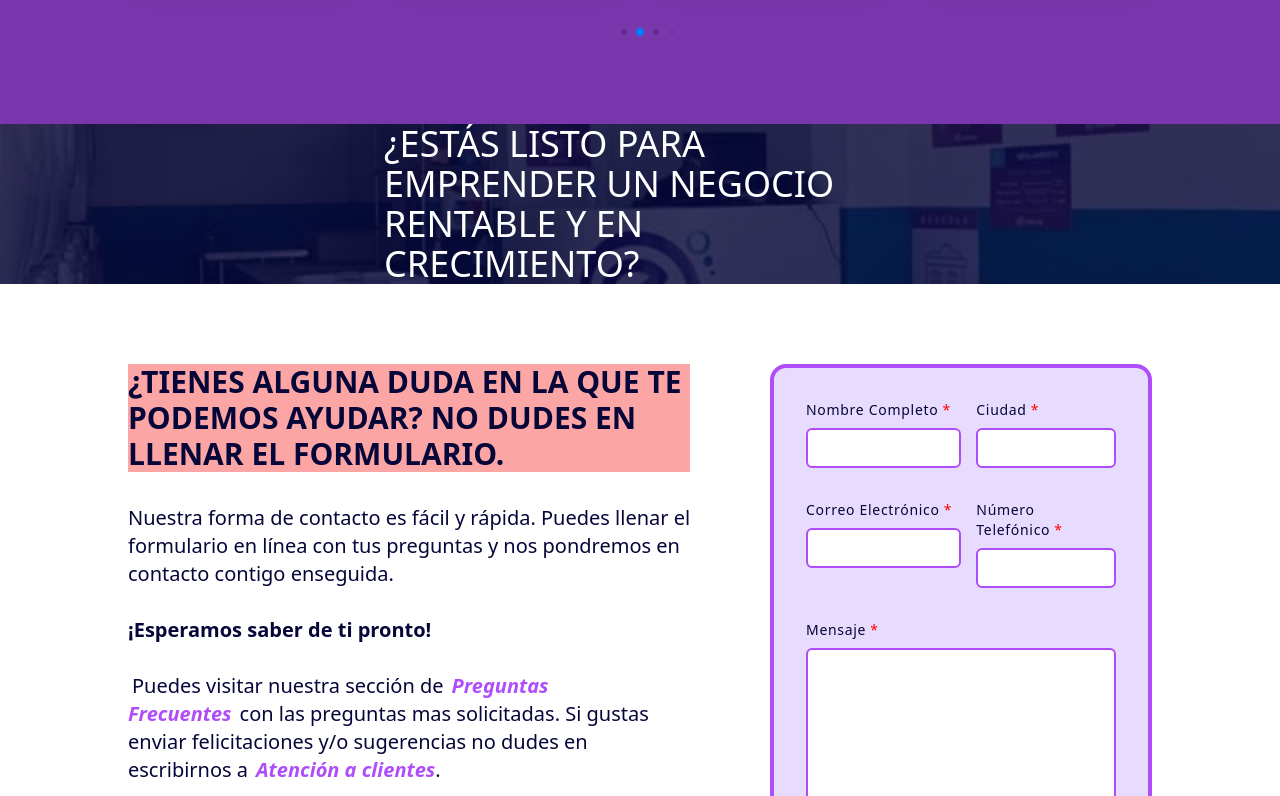
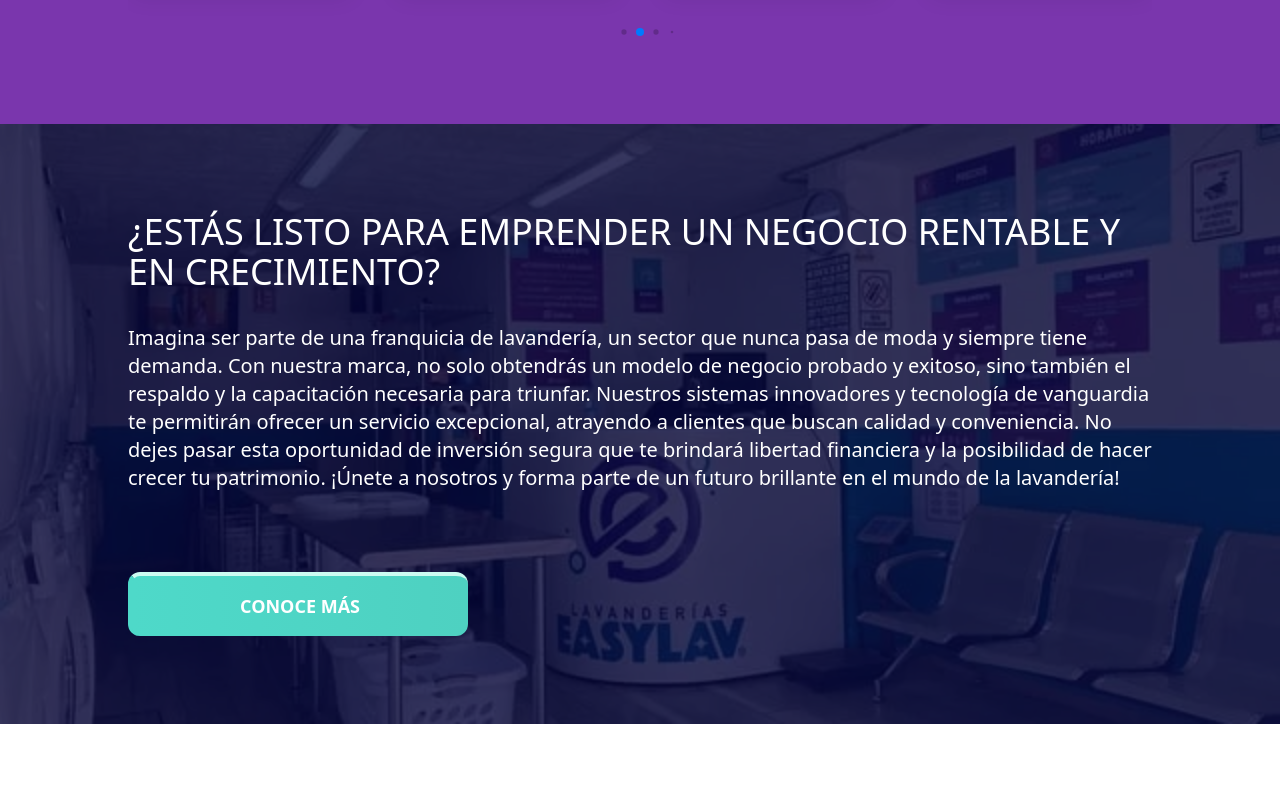
Before and after one commit to dspwebstudiomx/easylav-react, a React (Vite) app: page / in a window 1280 px wide. Shown: the part 3480-4276 px from the top of the page. Built offline with nearby package versions, Linux system fonts and the light colour scheme.

Commit message:
Refactoriza el componente BackgroundImageSection para mejorar la legibilidad y la estructura, y actualiza el uso del contenedor en QuieresUnaFranquicia.

```diff
--- a/src/components/sections/BackgroundImageSection.jsx
+++ b/src/components/sections/BackgroundImageSection.jsx
@@ -1,10 +1,26 @@
-import { Section } from 'components'
-import PropTypes from 'prop-types'
+import { Container, Section } from 'components';
+import PropTypes from 'prop-types';
 
-const BackgroundImageSection = ({ className, align, id, height, children, image_768, image_576, image_240, image_1024, image_1200, image_1920, opacity, image, backgroundColor, rounded }) => {
+const BackgroundImageSection = ({
+  id,
+  height,
+  children,
+  image_768,
+  image_576,
+  image_240,
+  image_1024,
+  image_1200,
+  image_1920,
+  opacity,
+  image,
+  backgroundColor,
+  rounded,
+}) => {
   return (
-    <Section id={id} className={`${height} relative overflow-hidden w-full z-0 ${rounded}`}>
-
+    <Section
+      id={id}
+      className={`${height} relative flex items-center justify-center overflow-hidden w-full z-0 ${rounded}`}
+    >
       {/* Background Image */}
       <img
         src={image_768}
@@ -16,7 +32,7 @@ const BackgroundImageSection = ({ className, align, id, height, children, image_
           ${image_1920} 1920w,
                       `}
         alt={image_240}
-        className={`absolute inset-0 -z-50 h-full w-full object-cover object-center overflow-hidden ${image} ${height}`}
+        className={`absolute inset-0 -z-50 h-full w-full object-cover overflow-hidden ${image} ${height}`}
         title={image_240 || image_768}
       />
       {/* Background Image */}
@@ -25,13 +41,12 @@ const BackgroundImageSection = ({ className, align, id, height, children, image_
       <div className={`absolute top-0 left-0 -z-40 ${backgroundColor} ${opacity} ${height} w-[100vw]`}></div>
       {/* Overlay */}
 
-      {/* Content Container */}
-      <div className={`-z-30 grid ${height} ${align} ${className} absolute top-0 left-0 w-full h-full`}>
-        {children}
-      </div>
+      {/* Container */}
+      <Container>{children}</Container>
+      {/* Container */}
     </Section>
-  )
-}
+  );
+};
 BackgroundImageSection.propTypes = {
   id: PropTypes.string,
   className: PropTypes.string,
@@ -47,6 +62,6 @@ BackgroundImageSection.propTypes = {
   height: PropTypes.string,
   opacity: PropTypes.string,
   backgroundColor: PropTypes.string,
-  rounded: PropTypes.string
-}
-export default BackgroundImageSection
+  rounded: PropTypes.string,
+};
+export default BackgroundImageSection;
--- a/src/pages/inicio/franquicias/QuieresUnaFranquicia.jsx
+++ b/src/pages/inicio/franquicias/QuieresUnaFranquicia.jsx
@@ -12,87 +12,97 @@ Descripción: Se han realizado cambios en los estilos y la estructura del compon
 
 // Importaciones
 import { VistaLavanderiaDesdeEntrada_1_640 } from 'assets';
-import { BackgroundImageSection, ButtonContainer, ButtonPrimary, Container } from "components";
+import { BackgroundImageSection, ButtonContainer, ButtonPrimary } from 'components';
 import { scrollToTop } from 'functions';
 
 // Estilos
 // Quieres una franquicia - Inicio - Sección
 const QUIERES_UNA_FRANQUICIA_UI = {
-  THEME: "dark",
+  THEME: 'dark',
   BACKGROUND: {
-    OPACITY: "opacity-80",
-    COLOR: "dark",
+    OPACITY: 'opacity-80',
+    COLOR: 'dark',
   },
   DISPLAY: {
-    BUTTON: "block",
-    IMAGE: "bg-fixed",
-    PARAGRAPH: "block text-xl",
+    BUTTON: 'block',
+    IMAGE: 'bg-fixed',
+    PARAGRAPH: 'block text-xl',
   },
   COLOR: {
-    BUTTON: "primary",
-    PARAGRAPH: "light",
-    TITLE: "light",
+    BUTTON: 'primary',
+    PARAGRAPH: 'light',
+    TITLE: 'light',
   },
   BUTTON: {
-    CONTAINER: "mx-autoh",
-    SIZE: "",
-    HREF: "/franquicias",
+    CONTAINER: 'mx-autoh',
+    SIZE: '',
+    HREF: '/franquicias',
     TEXT: {
-      CONTENT: "Conocer más",
-      COLOR: "light",
-      SIZE: "xl",
-      TRANSFORM: "",
+      CONTENT: 'Conocer más',
+      COLOR: 'light',
+      SIZE: 'xl',
+      TRANSFORM: '',
     },
   },
-  CONTAINER: "flex items-center justify-center mx-auto w-[280px] sm:w-1/2 h-auto",
+  CONTAINER: '',
   TITLE: {
     H2: {
-      CONTENT:
-        "¿Estás listo para emprender un negocio rentable y en crecimiento? ",
-      TRANSFORM: "uppercase",
-      FONT_SIZE: "text-3xl lg:text-4xl",
-      FONT_WEIGHT: "font-base",
-      JUSTIFY: "mx-auto",
+      CONTENT: '¿Estás listo para emprender un negocio rentable y en crecimiento? ',
+      TRANSFORM: 'uppercase',
+      FONT_SIZE: 'text-3xl lg:text-4xl',
+      FONT_WEIGHT: 'font-base',
+      JUSTIFY: 'mx-auto',
     },
   },
 };
 
 // Estructura
 const QuieresUnaFranquicia = () => {
-
   const styles = {
     button: `bg-${QUIERES_UNA_FRANQUICIA_UI.COLOR.BUTTON} px-8 py-4 w-[${QUIERES_UNA_FRANQUICIA_UI.BUTTON.SIZE}] text-${QUIERES_UNA_FRANQUICIA_UI.BUTTON.TEXT.SIZE} rounded-lg ${QUIERES_UNA_FRANQUICIA_UI.DISPLAY.BUTTON} text-${QUIERES_UNA_FRANQUICIA_UI.BUTTON.TEXT.SIZE} ${QUIERES_UNA_FRANQUICIA_UI.BUTTON.TEXT.TRANSFORM} text-${QUIERES_UNA_FRANQUICIA_UI.BUTTON.TEXT.COLOR}`,
     paragraph: `text-${QUIERES_UNA_FRANQUICIA_UI.COLOR.PARAGRAPH} text-lg ${QUIERES_UNA_FRANQUICIA_UI.DISPLAY.PARAGRAPH}`,
     buttonContainer: QUIERES_UNA_FRANQUICIA_UI.BUTTON.CONTAINER,
     span: `text-${QUIERES_UNA_FRANQUICIA_UI.COLOR.TITLE} ${QUIERES_UNA_FRANQUICIA_UI.TITLE.H2.TRANSFORM} ${QUIERES_UNA_FRANQUICIA_UI.TITLE.H2.FONT_SIZE} ${QUIERES_UNA_FRANQUICIA_UI.TITLE.H2.FONT_WEIGHT} ${QUIERES_UNA_FRANQUICIA_UI.TITLE.H2.JUSTIFY}`,
     container: QUIERES_UNA_FRANQUICIA_UI.CONTAINER,
-  }
+  };
   const images = {
     image_576: VistaLavanderiaDesdeEntrada_1_640,
     image_1024: VistaLavanderiaDesdeEntrada_1_640,
     image_1200: VistaLavanderiaDesdeEntrada_1_640,
-    image_1920: VistaLavanderiaDesdeEntrada_1_640
-  }
+    image_1920: VistaLavanderiaDesdeEntrada_1_640,
+  };
   return (
-    <BackgroundImageSection height="h-full h-[950px]" opacity={`bg-${QUIERES_UNA_FRANQUICIA_UI.BACKGROUND.COLOR} ${QUIERES_UNA_FRANQUICIA_UI.BACKGROUND.OPACITY}`} titleColor='text-primary' textColor='text-dark' image={QUIERES_UNA_FRANQUICIA_UI.DISPLAY.IMAGE} backgroundColor={QUIERES_UNA_FRANQUICIA_UI.BACKGROUND.COLOR} image_1024={images.image_1024} image_1200={images.image_1200} image_576={images.image_576} image_1920={images.image_1920} align='items-center justify-center'>
-      <Container className={styles.container}>
-        <div id='hero-inicio_container' className={`grid md:grid-cols-1 gap-x-8`}>
-          <div id='hero-inicio_info_container' className="flex flex-col gap-8 w-full mx-auto">
-            <span className={styles.span}>
-              {QUIERES_UNA_FRANQUICIA_UI.TITLE.H2.CONTENT}
-            </span>
-            <p className={styles.paragraph}>
-              Imagina ser parte de una franquicia de lavandería, un sector que nunca pasa de moda y siempre tiene demanda. Con nuestra marca, no solo obtendrás un modelo de negocio probado y exitoso, sino también el respaldo y la capacitación necesaria para triunfar. Nuestros sistemas innovadores y tecnología de vanguardia te permitirán ofrecer un servicio excepcional, atrayendo a clientes que buscan calidad y conveniencia. No dejes pasar esta oportunidad de inversión segura que te brindará libertad financiera y la posibilidad de hacer crecer tu patrimonio. ¡Únete a nosotros y forma parte de un futuro brillante en el mundo de la lavandería!
-            </p>
-            <ButtonContainer position={styles.buttonContainer} distance='mt-12'>
-              <ButtonPrimary title='Conoce más' href='/franquicias' width={'min-w-[340px]'} onClick={scrollToTop} />
-            </ButtonContainer>
-          </div>
+    <BackgroundImageSection
+      height="h-[1000px] xl:h-[600px]"
+      opacity={`bg-${QUIERES_UNA_FRANQUICIA_UI.BACKGROUND.COLOR} ${QUIERES_UNA_FRANQUICIA_UI.BACKGROUND.OPACITY}`}
+      titleColor="text-primary"
+      textColor="text-dark"
+      image={QUIERES_UNA_FRANQUICIA_UI.DISPLAY.IMAGE}
+      backgroundColor={QUIERES_UNA_FRANQUICIA_UI.BACKGROUND.COLOR}
+      image_1024={images.image_1024}
+      image_1200={images.image_1200}
+      image_576={images.image_576}
+      image_1920={images.image_1920}
+      align="items-center justify-center"
+    >
+      <div id="hero-inicio_container" className={`grid md:grid-cols-1 gap-x-8`}>
+        <div id="hero-inicio_info_container" className="flex flex-col gap-8 w-full mx-auto">
+          <span className={styles.span}>{QUIERES_UNA_FRANQUICIA_UI.TITLE.H2.CONTENT}</span>
+          <p className={styles.paragraph}>
+            Imagina ser parte de una franquicia de lavandería, un sector que nunca pasa de moda y siempre tiene demanda.
+            Con nuestra marca, no solo obtendrás un modelo de negocio probado y exitoso, sino también el respaldo y la
+            capacitación necesaria para triunfar. Nuestros sistemas innovadores y tecnología de vanguardia te permitirán
+            ofrecer un servicio excepcional, atrayendo a clientes que buscan calidad y conveniencia. No dejes pasar esta
+            oportunidad de inversión segura que te brindará libertad financiera y la posibilidad de hacer crecer tu
+            patrimonio. ¡Únete a nosotros y forma parte de un futuro brillante en el mundo de la lavandería!
+          </p>
+          <ButtonContainer position={styles.buttonContainer} distance="mt-12">
+            <ButtonPrimary title="Conoce más" href="/franquicias" width={'min-w-[340px]'} onClick={scrollToTop} />
+          </ButtonContainer>
         </div>
-      </Container>
+      </div>
+    </BackgroundImageSection>
+  );
+};
 
-    </BackgroundImageSection >
-  )
-}
-
-export default QuieresUnaFranquicia
+export default QuieresUnaFranquicia;
```
